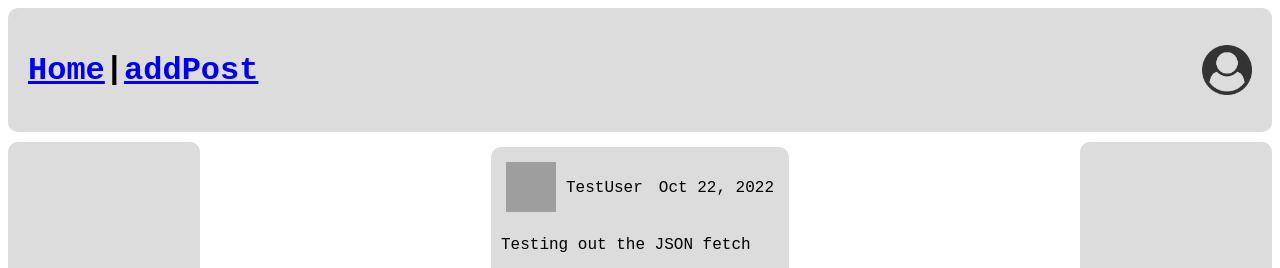
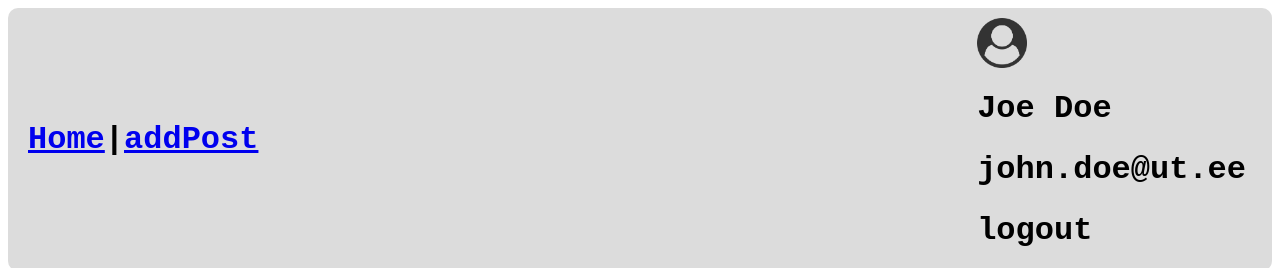
Before and after one commit to SanderSaska/WebAppDevHW2, a plain HTML site: page index.html in a window 1280 px wide. Shown: the top 268 px of the page. Drawn offline with Linux system fonts and the light colour scheme; grey boxes are pictures that could not be loaded.

Commit message:
Dropdown menu

```diff
--- a/index.html
+++ b/index.html
@@ -14,7 +14,14 @@
         <a href="index.html" id="LoginHome">Home</a>
         <p>|</p>
         <a href="addPost.html" id="AddPost">addPost</a>
-        <a class="user_icon" href="login.html"><img src="res/images/user_icon.png" width="50" height="50" alt="User icon"></a>
+        <div class="dropdown">
+            <a class="dropbtn" href="login.html"><img src="res/images/user_icon.png" width="50" height="50" alt="User icon"></a>
+            <div class="dropdown-content">
+                <a>Joe Doe</a>
+                <a>john.doe@ut.ee</a>
+                <a>logout</a>
+            </div>
+        </div>
     </header>
     <section class="Content">
         <aside class="Aside">
--- a/res/css/style.css
+++ b/res/css/style.css
@@ -193,3 +193,28 @@ input[type="fileUpload"]::-webkit-file-upload-button {
     width: 20%;
 
 }
+
+.dropbtn {
+    color: white;
+    padding: 16px;
+    font-size: 20px;
+    border: none;
+}
+
+.dropdown {
+    position: relative;
+    display: inline-block;
+}
+
+.dropdown-content a {
+    color: black;
+    padding: 12px 16px;
+    text-decoration: none;
+    display: block;
+}
+
+.dropdown-content a:hover {background-color: #ddd;}
+
+.dropdown:hover .dropdown-content {display: block;}
+
+.dropdown:hover .dropbtn
```
